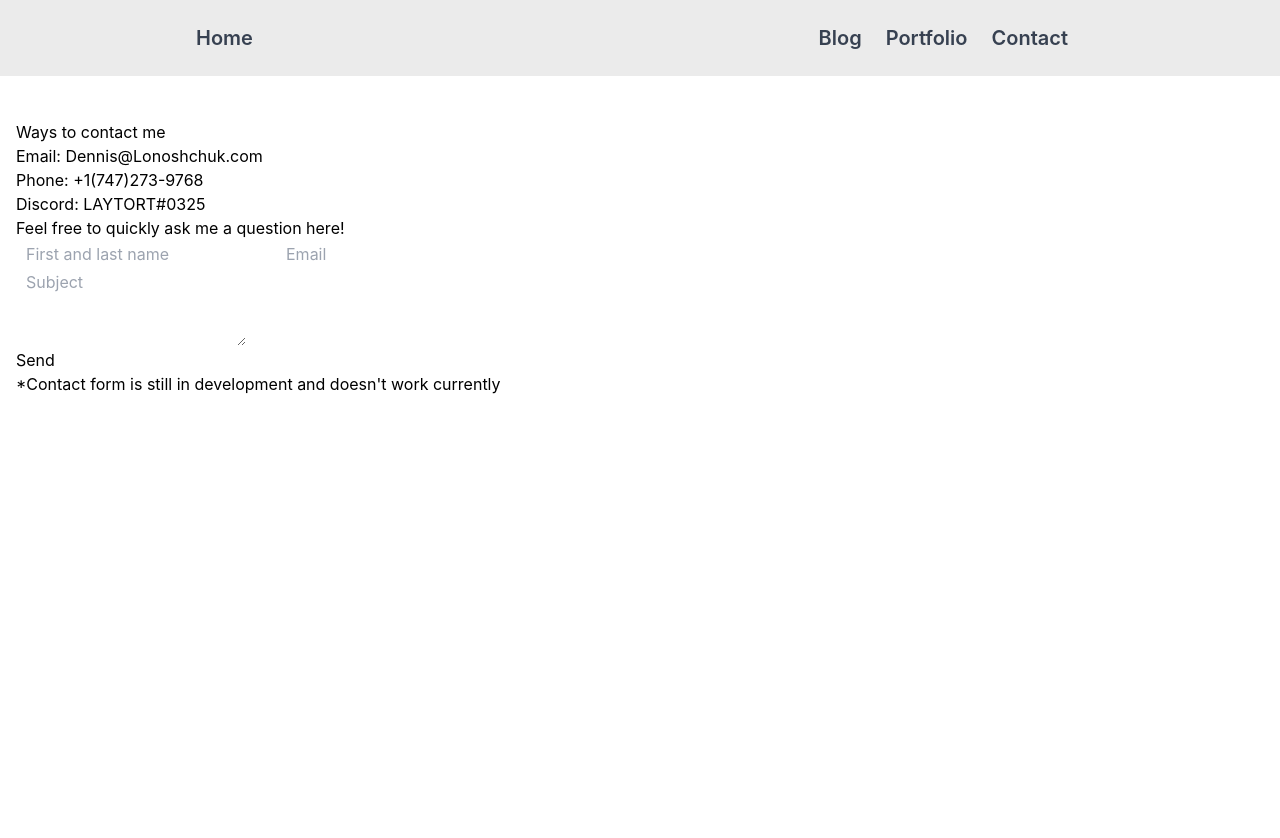
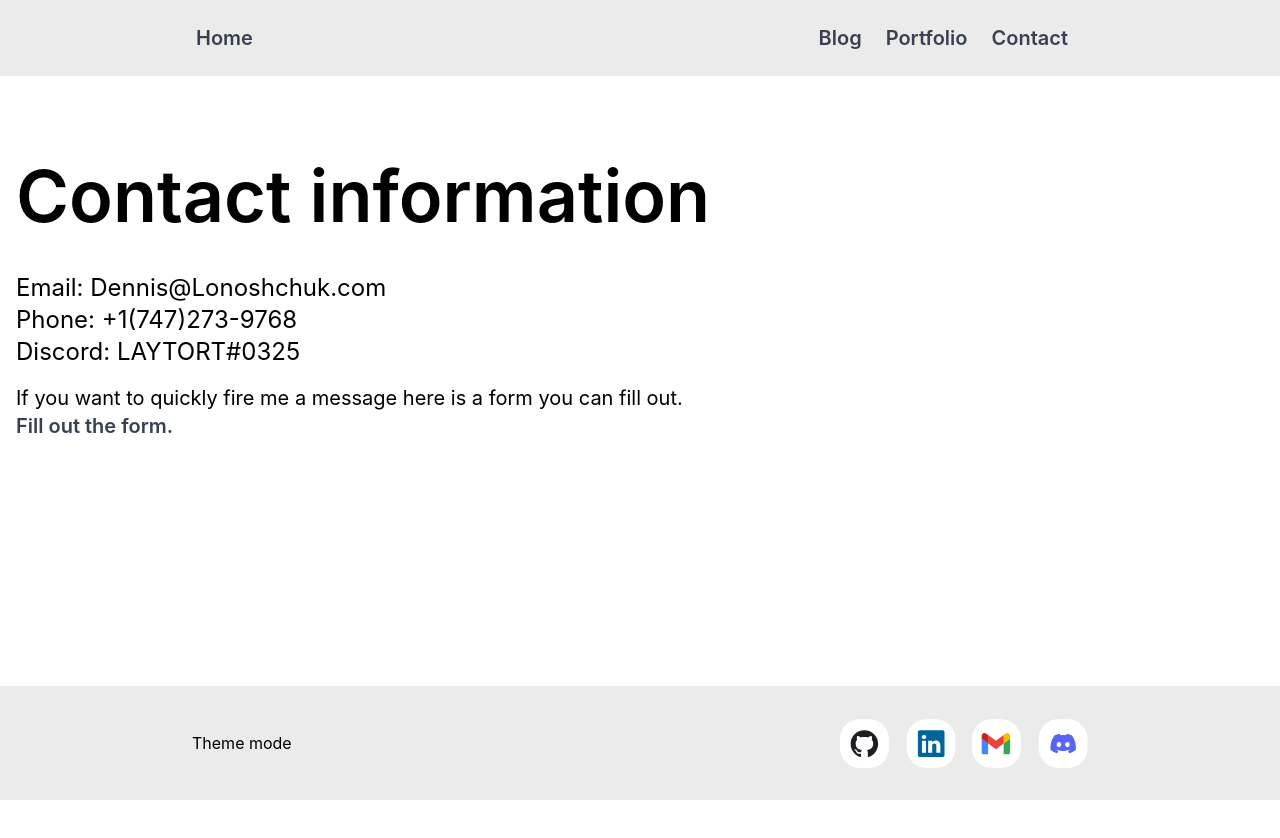
Before and after one commit to laycookie/Portfolio, a Next.js app: page /contact in a window 1280 px wide. Shown: the top 838 px of the page. After the commit the page ends 800 px from the top, so only its background shows below. Built offline with nearby package versions, Linux system fonts and the light colour scheme.

Commit message:
Contact page style update

```diff
--- a/src/app/contact/page.tsx
+++ b/src/app/contact/page.tsx
@@ -1,5 +1,7 @@
 import React from "react";
+import Link from "next/link";
 import Navbar from "@/components/Navbar";
+import Footer from "@/components/Footer";
 import type { Metadata } from "next";
 
 export const metadata: Metadata = {
@@ -14,36 +16,36 @@ export default function page({}: Props) {
   return (
     <>
       <Navbar pageTitle="Contact" />
-      <main className="contain">
-        <h1 className="mt-[max(76px,15vh)]">Ways to contact me</h1>
-        <div>
+      <main className="contain pt-[max(76px,20vh)]">
+        <h1 className="font-semibold text-4xl sm:text-6xl md:text-7xl">
+          Contact information
+        </h1>
+        <div
+          className="text-lg sm:text-xl md:text-2xl
+        mt-4 sm:mt-8 md:mt-10"
+        >
           <h2>Email: Dennis@Lonoshchuk.com</h2>
           <h2>Phone: +1(747)273-9768</h2>
           <h2>Discord: LAYTORT#0325</h2>
         </div>
-        <h1>Feel free to quickly ask me a question here!</h1>
-        <form action="">
-          <input
-            type="text"
-            placeholder="First and last name"
-            className="input-field"
-          />
-          <input type="text" placeholder="Email" className="input-field" />
-          <div>
-            <input type="text" placeholder="Subject" className="input-field" />
-            <textarea
-              name="Contents"
-              id="Contents"
-              className="input-field block"
-            ></textarea>
-
-            <button type="submit">Send</button>
-          </div>
-        </form>
-        <p>
-          *Contact form is still in development and doesn{"'"}t work currently
-        </p>
+        <h3
+          className="sm:text-lg md:text-xl
+        mt-1 sm:mt-2 md:mt-4"
+        >
+          If you want to quickly fire me a message here is a form you can fill
+          out.
+        </h3>
+        <Link
+          href="/contact"
+          className="font-semibold sm:text-lg md:text-xl
+          dark:text-gray-300 dark:hover:text-white
+          text-gray-700 hover:text-black
+          transition-all ease-in-out duration-200"
+        >
+          Fill out the form.
+        </Link>
       </main>
+      <Footer />
     </>
   );
 }
--- a/src/app/page.tsx
+++ b/src/app/page.tsx
@@ -16,7 +16,10 @@ export default function Home() {
       <Navbar pageTitle="Home" />
       <main className="contain">
         <section className="h-[100vh]">
-          <h1 className="font-semibold text-4xl sm:text-6xl md:text-7xl text-stroke-2 mt-[max(76px,32vh)]">
+          <h1
+            className="font-semibold text-4xl sm:text-6xl md:text-7xl
+           text-stroke-2 pt-[max(76px,32vh)]"
+          >
             Hello, my name is{" "}
             <Link
               href="/contact"
```
